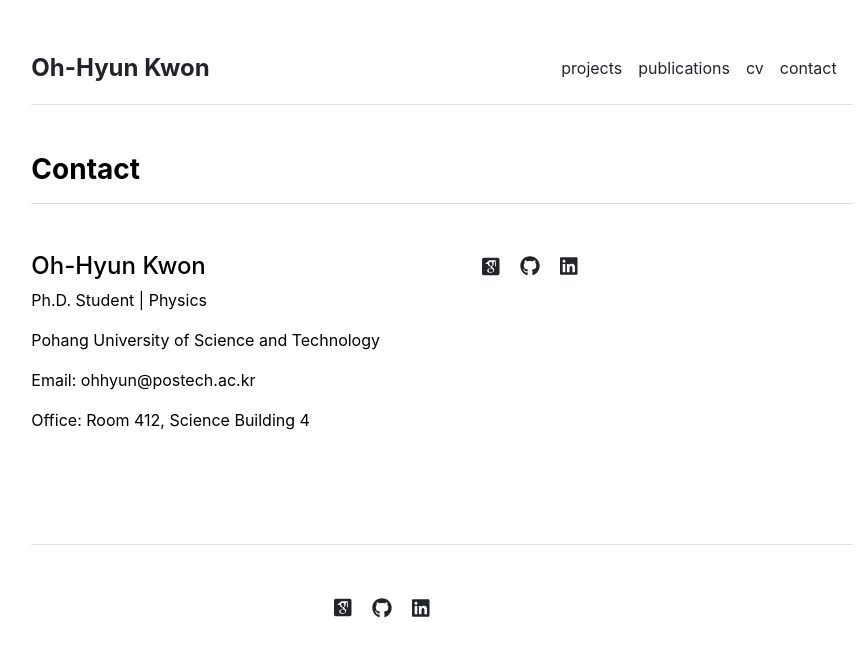
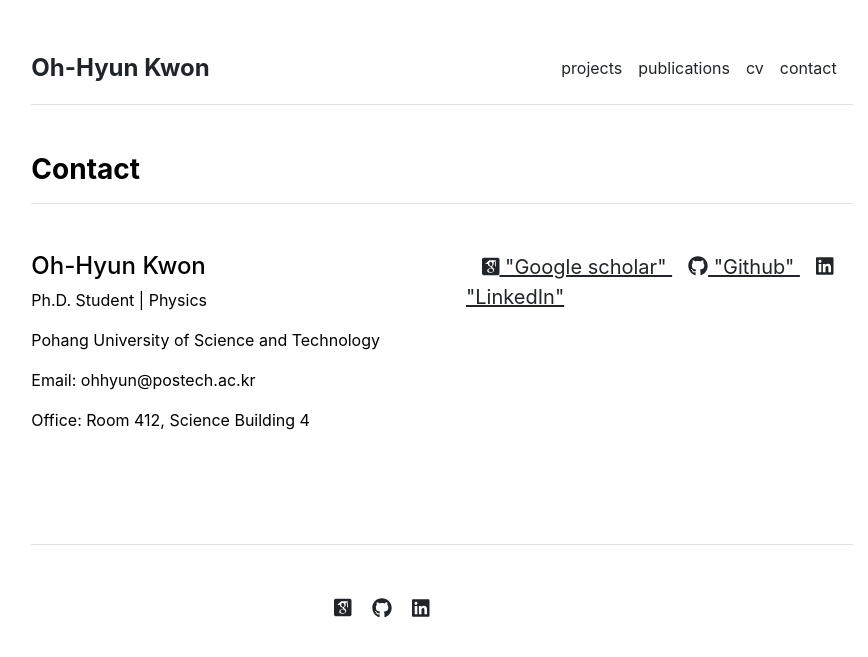
Before and after one commit to pothyd/pothyd.github.io, a Jekyll site: the page built from contact.md, in a window 1280 px wide. Shown: the top 657 px of the page, without its empty margins (198-1066 px from the left). Built offline with Jekyll 4.4.1, drawn with Linux system fonts in a browser that asks for light colours; some web fonts are replaced.

Commit message:
Update contact.html

```diff
--- a/_includes/contact.html
+++ b/_includes/contact.html
@@ -12,7 +12,7 @@
       </div>
       <div class="col-md-6">
         {% for item in site.data.settings.social %}
-          <a href="{{ item.link }}" class="ms-3 fs-5"><i class="{{ item.icon }}"></i></a>
+          <a href="{{ item.link }}" class="ms-3 fs-5"><i class="{{ item.icon }}"></i> "{{ item.text }}" </a>
         {% endfor %}
       </div>
     </div>
```
